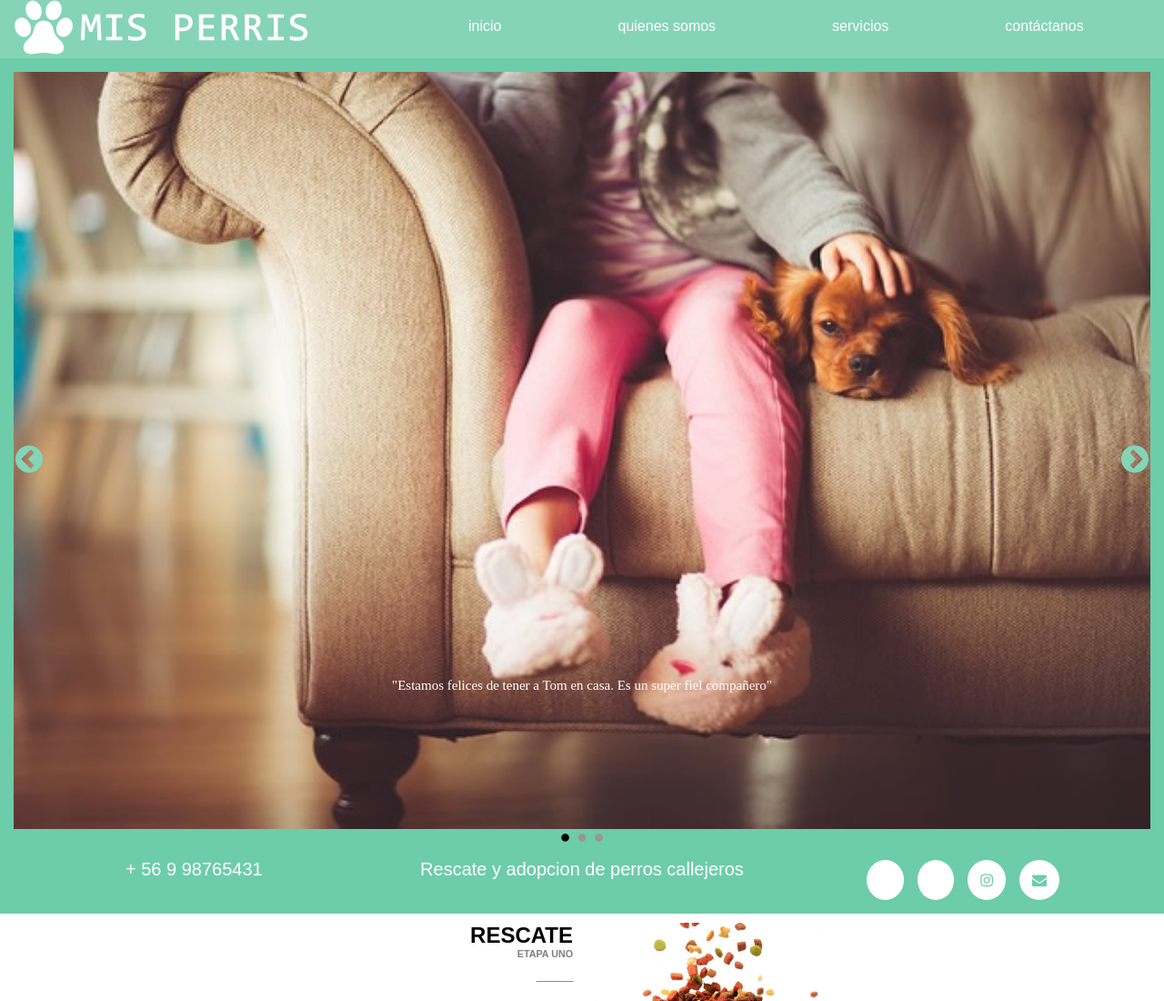
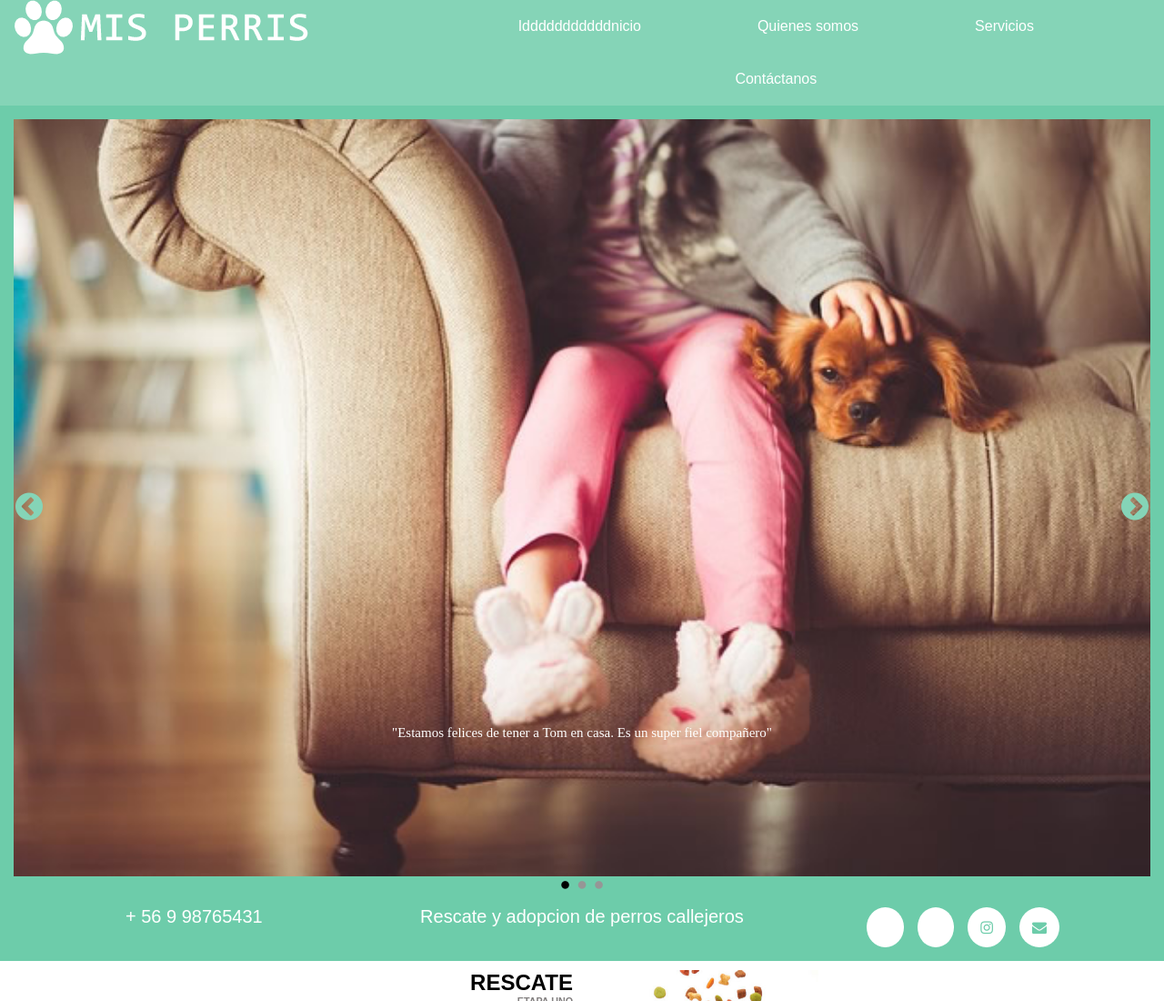
Before and after one commit to aparicionm/MisPerris, a plain HTML site: page index.html in a window 1280 px wide. Shown: the top 1100 px of the page at 91% size. Drawn offline with Linux system fonts and the light colour scheme; some icons are missing; a web font is replaced by a local one.

Commit message:
cambio menu

```diff
--- a/index.html
+++ b/index.html
@@ -30,16 +30,16 @@
             <nav class="col-xs-12 col-ms-1 col-md-8 col-lg-8">
                 <ul class="row center-xs center-md">
                     <li>
-                        <a href="index.html">inicio</a>
+                        <a href="index.html">Idddddddddddnicio</a>
                     </li>
                     <li>
-                        <a href="#">quienes somos</a>
+                        <a href="#">Quienes somos</a>
                     </li>
                     <li>
-                        <a href="#">servicios</a>
+                        <a href="#">Servicios</a>
                     </li>
                     <li>
-                        <a href="#form">contáctanos</a>
+                        <a href="#form">Contáctanos</a>
                     </li>
                 </ul>
             </nav>
```
